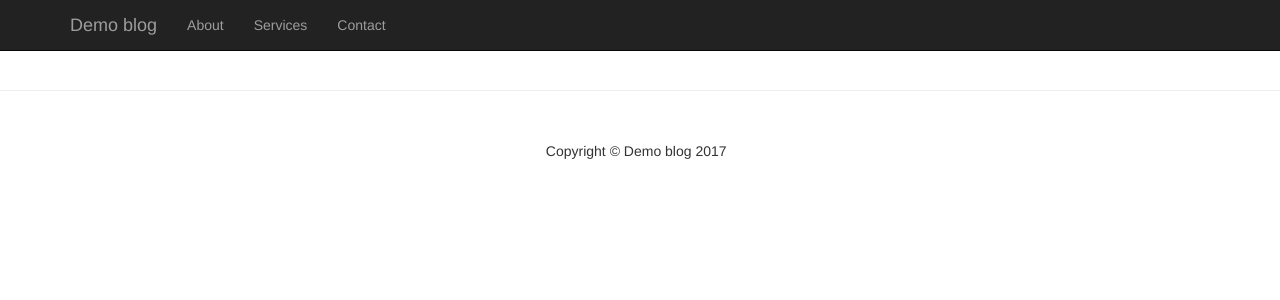
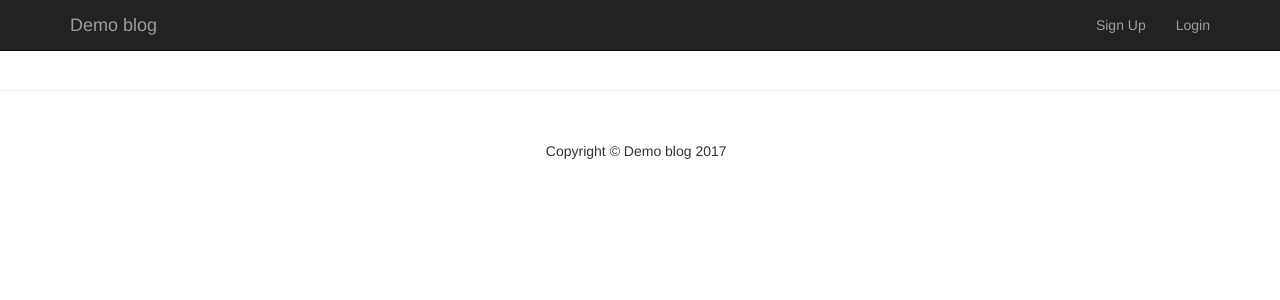
Before and after one commit to danidee10/demoblog, a Django app: template blog/templates/blog/base.html in a window 1280 px wide. Shown: the top 300 px of the page. Run offline with Django 3.2, Linux system fonts and the light colour scheme; the template is opened without the code that fills it, so the values that code supplies are empty; some libraries are stand-ins or nearby versions.

Commit message:
Added login/signup links to base template

```diff
--- a/blog/templates/blog/base.html
+++ b/blog/templates/blog/base.html
@@ -44,16 +44,15 @@
             </div>
             <!-- Collect the nav links, forms, and other content for toggling -->
             <div class="collapse navbar-collapse" id="bs-example-navbar-collapse-1">
-                <ul class="nav navbar-nav">
+                <ul class="nav navbar-nav navbar-right">
+                    {% if not request.user.is_authenticated %}
+                    <li><a href="{% url 'account_signup' %}"></span> Sign Up</a></li>
+                    <li><a href="{% url 'account_login' %}"> Login</a></li>
+                    {% else %}
                     <li>
-                        <a href="#">About</a>
+                        <a href="#">{{ request.user.username }}</a>
                     </li>
-                    <li>
-                        <a href="#">Services</a>
-                    </li>
-                    <li>
-                        <a href="#">Contact</a>
-                    </li>
+                    {% endif %}
                 </ul>
             </div>
             <!-- /.navbar-collapse -->
```
